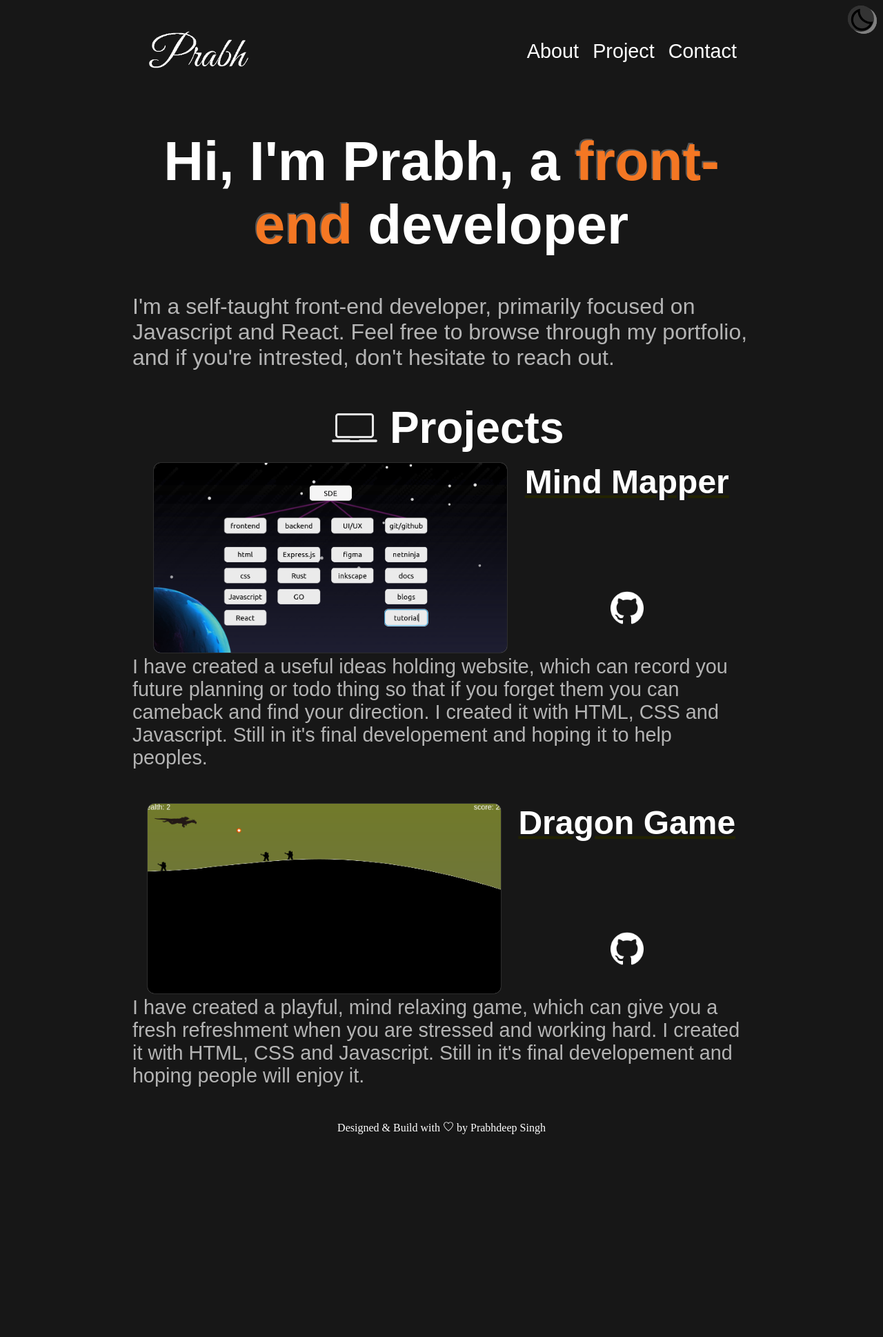
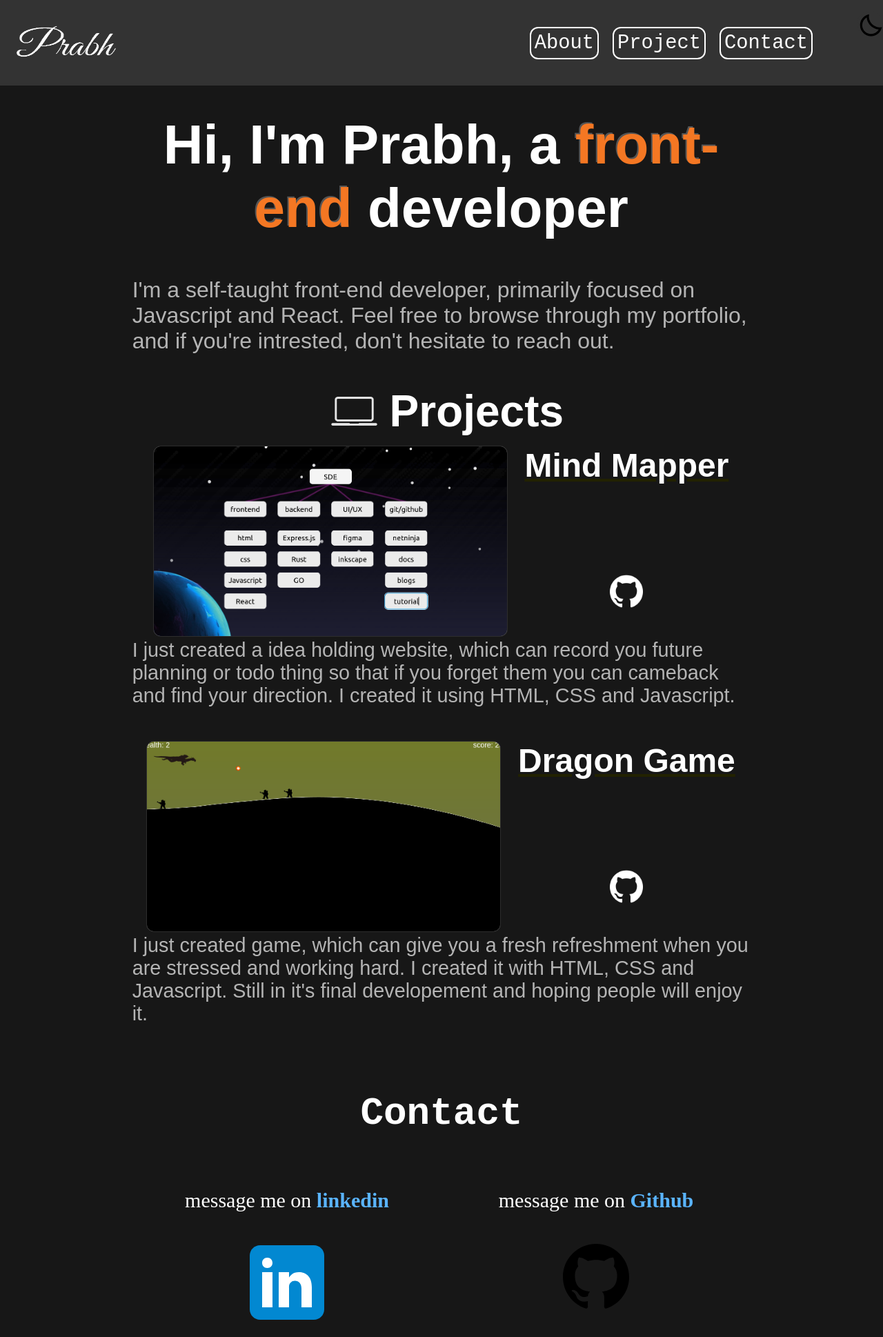
Before and after one commit to Prabh1804/Prabh1804.github.io, a plain HTML site: page index.html in a window 1280 px wide. Shown: the top 1938 px of the page at 69% size. Before the commit the page ends 1644 px from the top, so only its background shows below. Drawn offline with Linux system fonts and the light colour scheme.

Commit message:
only fixing menu button is left

```diff
--- a/index.html
+++ b/index.html
@@ -13,8 +13,7 @@
 <body>
 	<!-- <canvas class="canvas"></canvas> -->
 	<!-- <img src="tree1.png" alt="tree here" class="tree"> -->
-	<div class="about" id="about">
-		<div class="navbar">
+	<div class="navbar">
 			<div class="logo"><img src="prabhlogo1.png" class="prabhlogo"/></div>
 				<ul class="ul">
 					<a href="#about" class="navlink"><li  class="li">About</li></a>
@@ -22,11 +21,13 @@
 					<a href="#contact" class="navlink"><li  class="li" on>Contact</li></a>
 				</ul>
 
+				<img src="menubutton.svg" style="width: 12vw" class="menubutton" onclick="menu()" />
+
 				 <img src= "sun.svg" class="sun-button" onclick="sunFunc()">
 				 <img src= "moon.svg" class="moon-button" onclick="moonFunc()">
 
-				<img src="menubutton.svg" style="width: 12vw" class="menubutton" onclick="menu()" />
-		</div>
+	</div>
+	<div class="about" id="about">
 		<div class="introduction">
 			<h1 class="heading1">Hi, I'm Prabh, a <strong class="strong">front-end</strong> developer</h1>
 			<p class="para1">
@@ -54,10 +55,9 @@
 			</div>
 		</div>
 		<p class="project1para">
-			I have created a useful ideas holding website, which can record you future planning
+			I just created a idea holding website, which can record you future planning
 			or todo thing so that if you forget them you can cameback and find your direction.
-			I created it with HTML, CSS and Javascript. Still in it's final developement and
-			hoping it to help peoples.
+			I created it using HTML, CSS and Javascript.
 		</p>
 		<div class="project2" id = "#project2">
 			<a href="https://Prabh1804.github.io/dragonGame" class="link2">
@@ -73,14 +73,31 @@
 			</div>
 		</div>
 		<p class="project2para">
-			I have created a playful, mind relaxing game, which can give you a fresh
+			I just created game, which can give you a fresh
 			refreshment when you are stressed and working hard.
 			I created it with HTML, CSS and Javascript. Still in it's final developement and
 			hoping people will enjoy it.
 		</p>
 
 	</div>
+	<h2 style="font-family: monospace; color:white; text-align: center; font-size: 3.5rem;"> Contact </h2>
 	<div class="contact" id="contact">
+		<div class="linkedindiv">
+			<p style="font-size: 30px;"> message me on
+			<a href="https://www.linkedin.com/in/prabhdeep-singh-1308aa25a" style="text-decoration: none; color: inherit;">
+					<b style="color:orange;">linkedin</b></a> </p>
+			<a href="https://www.linkedin.com/in/prabhdeep-singh-1308aa25a" style="text-decoration: none; color: inherit;">
+				<img src="linkedinlogo.svg" class="linkedinlogo"/>
+			</a>
+		</div>
+		<div class="githubdiv">
+			<p style="font-size: 30px;">message me on
+			<a href="https://github.com/Prabh1804" style="text-decoration: none; color: inherit;">
+					<b style="color:orange;">Github</b></a></p>
+			<a href="https://github.com/Prabh1804" style="text-decoration: none; color: inherit;">
+				<img src="githublogo.svg" class="githubSVGlogo"/>
+			</a>
+		</div>
 	</div>
 	<footer class="footer"><span>Designed & Build with</span><img class="heartlogo2" src="heartlogo2.png"/><span>by Prabhdeep Singh</span></footer>
 	<div class="menudiv">
--- a/style.css
+++ b/style.css
@@ -1,41 +1,24 @@
-	/*:root{
-		--hue-value: 180deg;
-	}*/
 	@media (orientation: landscape){
 		.about,
 		.projects{
-			height:clamp(100vh, auto, 200vh);
-			width:70vw;
-			margin-left:15vw;
-			margin-right:15vw;
+			height:clamp(100vh, auto, 200vh); width:70vw; margin-left:15vw; margin-right:15vw;
 			}
 		.para1{
 				font-size: 2rem;
 			}
 		.projectimg1,
 		.projectimg2{
-			width:40vw;
-			border-radius:10px;
-			box-shadow: 0 0 1px rgba(255,255,255,1);
+			width:40vw; border-radius:10px; box-shadow: 0 0 1px rgba(255,255,255,1);
 			}
 		.heading1{
 			font-size: clamp(2.5rem, 8vw, 5rem);
 			}
 		.prabhlogo{
-			width: clamp(7.5rem,20vw,12rem);
-
-			/* here change for toogle button ->*/
-			filter: /*invert(0%)*/ hue-rotate(var(--hue-value, 0deg));
-
-
+			position: relative; width: clamp(7.5rem,20vw,12rem); height: 15vh; padding-right: 45vw;
+			filter: hue-rotate(var(--hue-value, 0deg)); height: 15vh;
 		}
 		.desktoplogo{
-			width: 8vw;
-
-			/*change for toogle*/
-			filter: hue-rotate(var(--hue-value, 0deg));
-
-
+			width: 8vw; filter: hue-rotate(var(--hue-value, 0deg));
 		}
 		.githublogo{
 			width: 3rem;
@@ -45,35 +28,47 @@
 			}
 		.project1para,
 		.project2para{
-			font-size: 1.8rem;
-
-			/*change for toogle*/
-			filter: hue-rotate(var(--hue-value, 0deg));
-
-
-		}
+			font-size: 1.8rem; filter: hue-rotate(var(--hue-value, 0deg));
+			}
 		.heartlogo2{
 			width:24px;
 			}
 			.ul{
-				display: grid;
+				display: grid; padding-right: 5vw; grid-gap: 20px;
 			}
 			.menubutton{
 				display: none;
 			}
 			.sun-button,
 			.moon-button{
-				width: 3vw;
-				top: 1vh;
-				right: -14vw;
+				width: 3vw; top: 2vh; right: 0;
+			}
+			.navbar{
+				grid-template-columns: auto auto auto;
+			}
+			.contact{
+				text-align: center; display: grid; margin: 5vw 15vw; margin-top: 0; grid-template-rows: auto;
+				grid-template-columns: auto auto auto; color: white; justify-content: center;
+			}
+			.linkedindiv{
+				width: 35vw;
+			}
+			.ordiv{    / * none existing*/
+				width: 10vw; font-size: 30px;
+			}
+			.githubdiv{
+				width: 35vw;
+			}
+			.menudiv{
+				width: 40vw;
 			}
 		}
+
+
 	@media (orientation: portrait){
 		.about,
 		.projects{
-			width:96vw;
-			margin-left: 2vw;
-			margin-right: 2vw;
+			width:96vw; margin-left: 2vw; margin-right: 2vw;
 			}
 		.para1{
 				font-size: 8vw;
@@ -86,17 +81,12 @@
 			font-size: 14vw;
 			}
 		.prabhlogo{
-			width: 25vw;
-			filter: /*invert(0%)*/ hue-rotate(var(--hue-value, 0deg));
+			width: 25vw; filter: hue-rotate(var(--hue-value, 0deg)); padding-right: 40vw; height: auto;
+			align-items: center; justify-content: center; align-content: center;
 			}
 		.desktoplogo{
-			width: 12vw;
-
-			/*change for toogle*/
-			filter: hue-rotate(var(--hue-value, 0deg));
-
-
-		}
+			width: 12vw; filter: hue-rotate(var(--hue-value, 0deg));
+			}
 		.githublogo{
 			width: 12vw;
 			}
@@ -121,172 +111,106 @@
 			}
 			.sun-button,
 			.moon-button{
-				width: 8vw;
-				top: 1vh;
-				right: 1vw;
+				width: 8vw; top: 1vh; right: 1vw;
+			}
+			.navbar{
+				grid-template-columns: auto auto auto;
+			}
+			.menudiv{
+				width: 100vw;
 			}
 		}
+
+
+
 		body{
-			display: grid;
-			background: #171717;
-			justify-content: center;
-			margin: 0;
-			overflow-x: hidden;
+			display: grid; background: #171717; justify-content: center; margin: 0; overflow-x: hidden;
 		}
 		.ul{
-			color: #ffffff;
-			margin: 0;
-			padding-left: 0;
-			list-style: none;
-			grid-template-rows: auto;
-			grid-template-columns: auto auto auto;
-			align-content: center;
+			color: #ffffff; margin: 0; padding-left: 0; list-style: none; grid-template-rows: auto;
+			grid-template-columns: auto auto auto; align-content: center;
 		}
 		.li{
-			font-family: Arial, sans-serif;
-			margin-right: 20px;
-			font-size: 1.8rem;
-			cursor: pointer;
+			text-align: center; font-family: monospace; font-size: 1.8rem; cursor: pointer; border: 2px solid white;
+			border-radius: 12px; padding: 5px;
 		}
 		.projecth1{
-			display:grid;
-			grid-template-rows: auto;
-			grid-template-columns: auto auto;
-			justify-content: center;
-			align-items: center;
-			color: white;
-			font-family: Arial, sans-serif;
-			font-weight: bold;
+			display:grid; grid-template-rows: auto;grid-template-columns: auto auto; justify-content: center;
+			align-items: center; color: white; font-family: Arial, sans-serif; font-weight: bold;
 
 			/*here change for toogle -->*/
 			filter: hue-rotate(var(--hue-value, 0deg));
 
-
 		}
 		.navbar{
-			display: grid;
-			align-items: center;
-			grid-template-rows: auto;
-			grid-template-columns: 2.5fr 1fr;
+			display: grid; grid-template-rows: auto; background: #333; position: sticky; top: 0; z-index: 1;
 		}
 		.strong{
-			color: #f47723;
-			text-shadow: -2px -2px 0px #555555;
-			font-weight: bold;
+			color: #f47723; text-shadow: -2px -2px 0px #555555; font-weight: bold;
 		}
 		.introduction{
-			grid-template-rows: auto auto;
-			grid-template-columns: auto;
-			height: min-content;
+			grid-template-rows: auto auto; grid-template-columns: auto; height: min-content;
 		}
 		.link1,
 		.link2{
-			margin-right: 2vw;
-			height: auto;
+			margin-right: 2vw; height: auto;
 		}
 		.projects{
-			text-align: center;
-			display: grid;
-			grid-template-rows: auto auto;
-			grid-template-columns: auto;
+			text-align: center; display: grid; grid-template-rows: auto auto; grid-template-columns: auto;
 		}
 		.footer{
-			text-align: center;
-			color: white;
+			text-align: center; color: white;
 
 			/*change for toogle -->*/
 			filter: hue-rotate(var(--hue-value, 0deg));
 
-
 		}
 		.heading1{
-			text-align: center;
-			font-family: Arial, sans-serif;
-			color: #ffffff;
-			margin-top: 5vh;
+			text-align: center; font-family: Arial, sans-serif; color: #ffffff; margin-top: 5vh;
 		}
 		.para1{
-			grid-row: 2/3;
-			grid-column: 1/2;
-			font-family: Arial, sans-serif;
-			color: #b4b4b4;
+			grid-row: 2/3; grid-column: 1/2; font-family: Arial, sans-serif; color: #b4b4b4;
 		}
 		.project1h2,
 		.project2h2{
-			display: grid;
-			color: white;
-			font-family: Arial, sans-serif;
-			font-weight: bold;
-			font-size: 3rem;
-			margin: 0;
+			display: grid; color: white; font-family: Arial, sans-serif; font-weight: bold; font-size: 3rem; margin: 0;
 			align-content: center;
 		}
 		.project1para,
 		.project2para{
-			color: #b4b4b4;
-			font-family: Arial, sans-sanrif;
-			margin-top: 0;
-			text-align: start;
-			margin-bottom: 50px;
+			color: #b4b4b4; font-family: Arial, sans-sanrif; margin-top: 0; text-align: start; margin-bottom: 50px;
 		}
 		.project1about,
 		.project2about{
-			display: grid;
-			grid-template-columns: auto;
-			grid-template-rows: 2fr 1fr;
+			display: grid; grid-template-columns: auto; grid-template-rows: 2fr 1fr;
 		}
 		.project1,
 		.project2{
-			display: grid;
-			grid-template-rows: auto;
-			grid-template-columns: auto auto;
-			justify-content: center;
+			display: grid; grid-template-rows: auto; grid-template-columns: auto auto; justify-content: center;
 		}
 		.githublink1,
 		.githublink2{
 			text-align: center;
 		}
 		.menudiv{
-			display: none;
-			position: absolute;
-			height: 100vh;
-			width: 40vw;
-			background-color: rgba(120,60,0,0.70);
-			backdrop-filter: blur(10px);
-			right: 0;
-			padding: 30px;
-			text-decoration: none;
-			list-style-type: none;
-			color: white;
-			opacity: 0.9;
+			display: none; position: absolute; height: 100vh; background-color: rgba(120,60,0,0.70);
+			backdrop-filter: blur(10px); right: 0; padding: 30px; text-decoration: none; list-style-type: none;
+			color: white; opacity: 0.9; z-index: 2;
 		}
 		.menudiv li{
-			padding: 40px 0;
-			font-size: 60px;
-			color:hsl(180, 100%, 70%);
-			list-style-type: none;
+			padding: 40px 0; font-size: 60px; color:hsl(180, 100%, 70%); list-style-type: none;
 		}
 		.navlink{
 			color: white;
 			text-decoration: none;
 		}
-
-
-		/*  here change -->*/
 		*{
 			filter: invert(var(--hue-value1, 0%)) hue-rotate(var(--hue-value, 180deg));
 		}
-		.sun-button{
-			position: absolute;
-			background-color: hsl(136, 0%, 20%);
-			border-radius: 50%;
-			box-shadow: 4px 3px grey;
-			display: inline;
+		.navbar .sun-button{
+			position: relative; background-color: hsl(136, 0%, 20%); border-radius: 50%; display: none;
+			filter: invert(0%);
 		}
 		.moon-button{
-			position: absolute;
-			background-color: hsl(136, 0%, 20%);
-			border-radius: 50%;
-			box-shadow: 4px 3px grey;
-			display: inline;
+			position: relative; background-color: hsl(136, 0%, 20%); border-radius: 50%; display: inline;
 		}
```
Also changed, not shown: githublogo.svg (added), linkedinlogo.svg (added).
